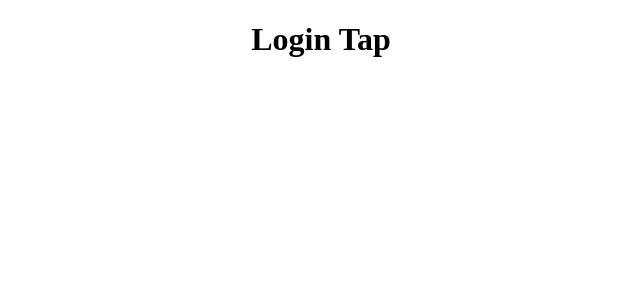
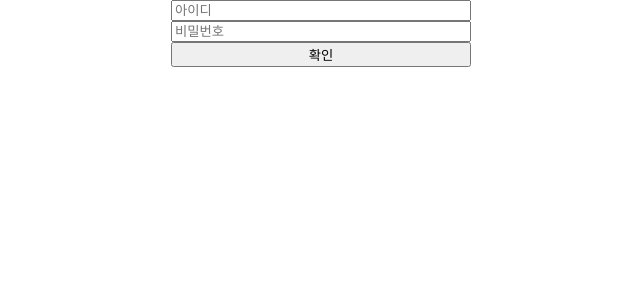
Before and after one commit to nineto6/FE-Chat, a React (Create React App) app: page /login in a window 1280 px wide. Shown: the top 300 px of the page, without its empty margins (319-959 px from the left). Built offline with nearby package versions, Linux system fonts and the light colour scheme.

Commit message:
ADD: create login form

```diff
--- a/src/api.ts
+++ b/src/api.ts
@@ -1,6 +1,7 @@
 import axios from "axios";
 import { ISignUpData } from "./pages/SignUp";
 import { useMutation } from "react-query";
+import { IFormData } from "./pages/Login";
 
 export const OnSignUpData = () => {
   return useMutation(SignUpData);
@@ -12,3 +13,27 @@ export const SignUpData = async (data: ISignUpData) => {
       console.log(res.data);
     });
 };
+
+export const OnFormPostData = () => {
+  return useMutation(formPostData);
+};
+export const formPostData = async (data: IFormData) => {
+  return await axios
+    .post(`${process.env.REACT_APP_URL}/api/users/login`, data)
+    .then((response) => {
+      console.log(response);
+      let ACCESS_TOKEN = JSON.stringify(
+        response.headers["access-token"]
+      ); /*.replace(/\"/gi, "")*/
+      // JSON 형식이므로 JSON.stringify 를 사용해 주어야 한다. (*대소문자 주의*)
+      // ACCESS_TOKEN 으로 초기화
+      // console.log(ACCESS_TOKEN);
+      let REFRESH_TOKEN = JSON.stringify(response.headers["refresh-token"]);
+      localStorage.setItem("accessToken", ACCESS_TOKEN);
+      localStorage.setItem("refreshToken", REFRESH_TOKEN);
+      // console.log(localStorage.getItem("accessToken"));
+    })
+    .catch((error) => {
+      console.log(error);
+    });
+};
--- a/src/pages/Login.tsx
+++ b/src/pages/Login.tsx
@@ -1,3 +1,57 @@
+import { useForm } from "react-hook-form";
+import { OnFormPostData } from "../api";
+import { useNavigate } from "react-router-dom";
+
+export interface IFormData {
+  userId: String;
+  userPw: String;
+}
 export default function Login() {
-  return <h1>Login Tap</h1>;
+  const nav = useNavigate();
+  const {
+    register,
+    /*watch,*/ handleSubmit,
+    setError,
+    formState: { errors },
+  } = useForm<IFormData>();
+
+  const { mutate } = OnFormPostData();
+
+  const onValid = (data: IFormData) => {
+    mutate(data);
+    // refetch(); // 2023.05.02 현재 GET 요청부분이 없으므로 주석처리
+    nav("/");
+  };
+  return (
+    <div>
+      <form
+        style={{
+          display: "flex",
+          flexDirection: "column",
+          width: "300px",
+        }}
+        onSubmit={handleSubmit(onValid)}
+      >
+        <input
+          {...register("userId", {
+            required: "아이디를 작성해야 합니다.",
+          })}
+          placeholder="아이디"
+        />
+        <span>{errors?.userId?.message}</span>
+        <input
+          {...register("userPw", {
+            required: "비밀번호를 작성해야 합니다.",
+            minLength: {
+              value: 2,
+              message: "비밀번호가 너무 짧습니다.",
+            },
+          })}
+          placeholder="비밀번호"
+        />
+        <span>{errors?.userPw?.message}</span>
+        <button>확인</button>
+      </form>
+    </div>
+  );
 }
```
